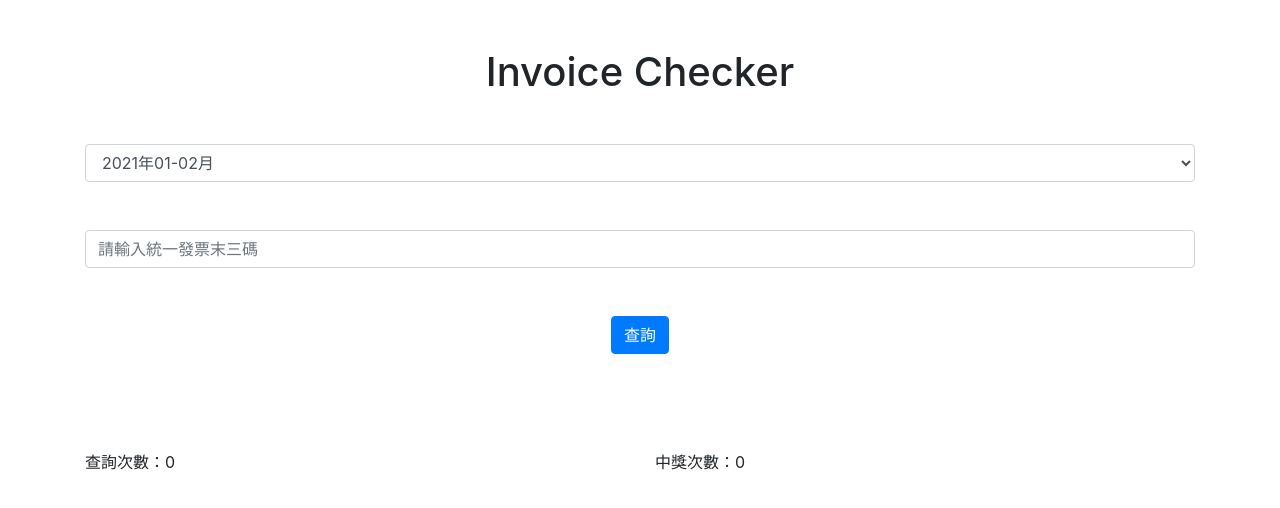
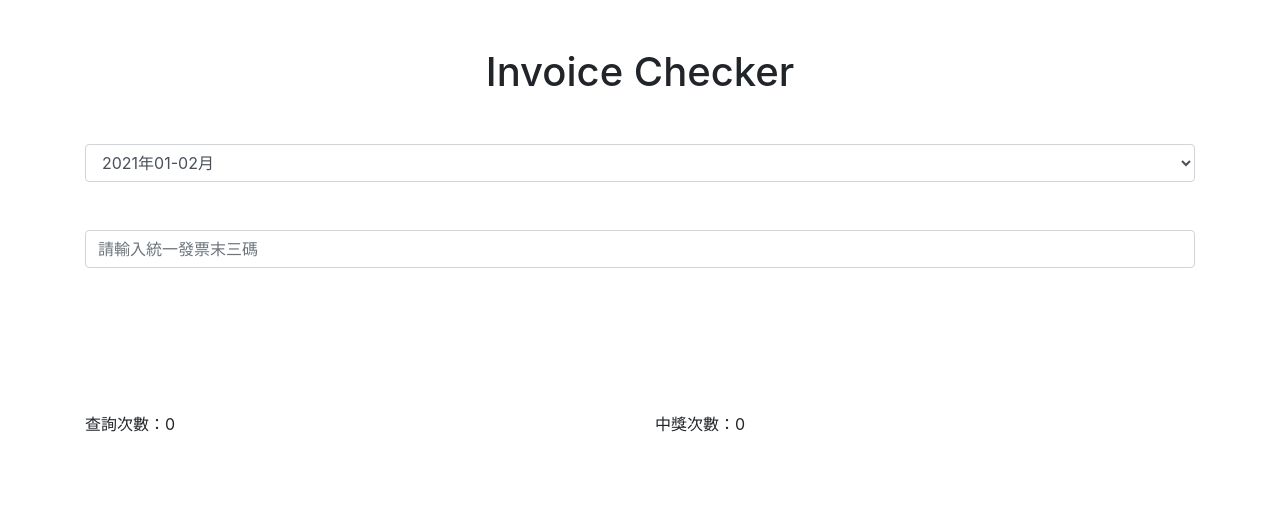
Before and after one commit to yunhsuanchin/invoice_checker_frontend, a Vue app: page / in a window 1280 px wide. Shown: the top 508 px of the page. Built offline with nearby package versions, Linux system fonts and the light colour scheme.

Commit message:
feat: remove check button

```diff
--- a/src/views/Home.vue
+++ b/src/views/Home.vue
@@ -19,16 +19,9 @@
         maxlength="3"
       />
       <div class="text-center py-5">
-        <button
-          type="submit"
-          class="btn btn-primary"
-          :disabled="winningPossibility"
-        >
-          <div class="spinner-border text-light" role="status" v-if="checking">
-            <span class="sr-only">Loading...</span>
-          </div>
-          <div v-if="!checking">查詢</div>
-        </button>
+        <div class="spinner-border text-primary" role="status" v-if="checking">
+          <span class="sr-only">Loading...</span>
+        </div>
       </div>
     </form>
 
```
